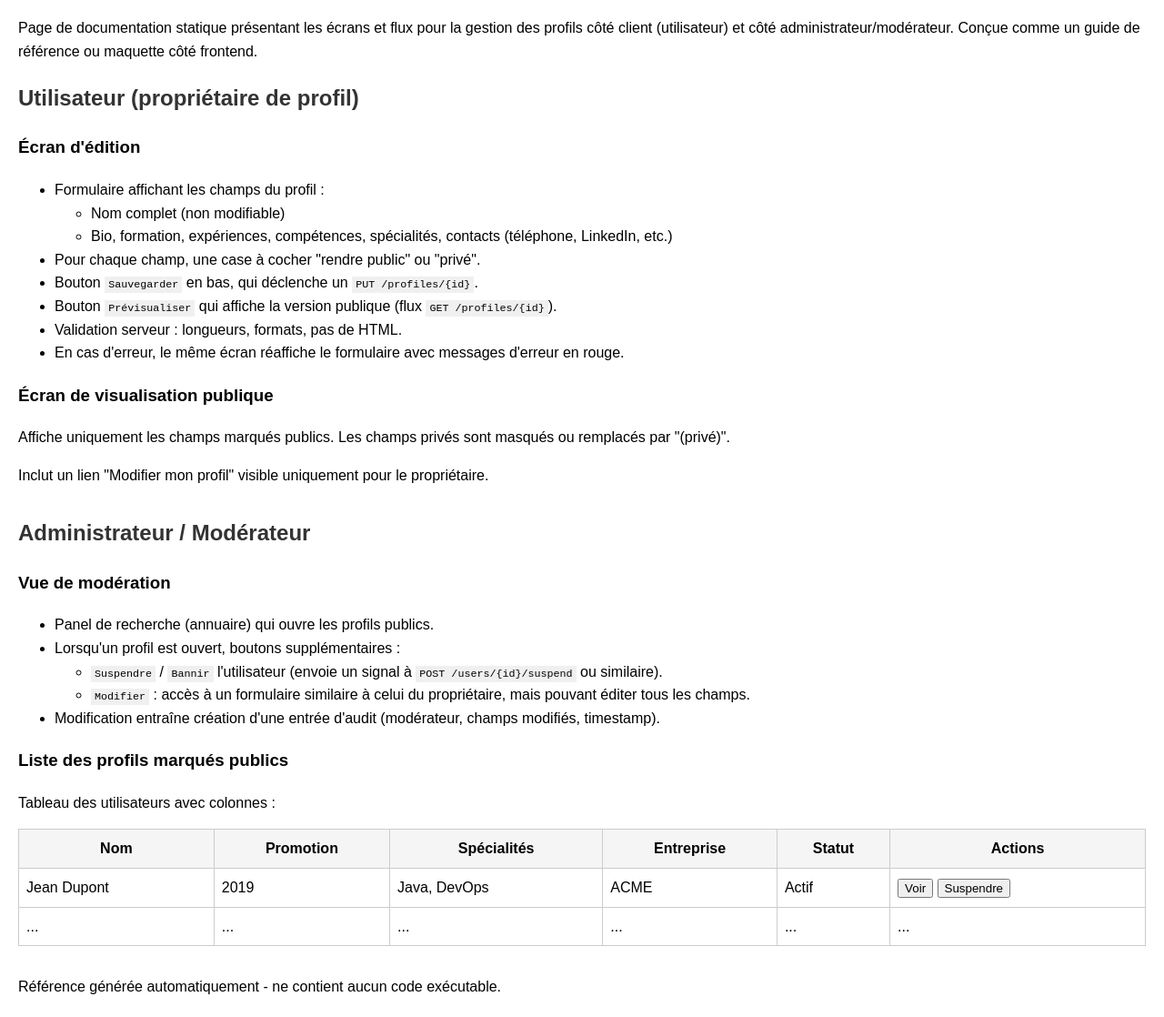
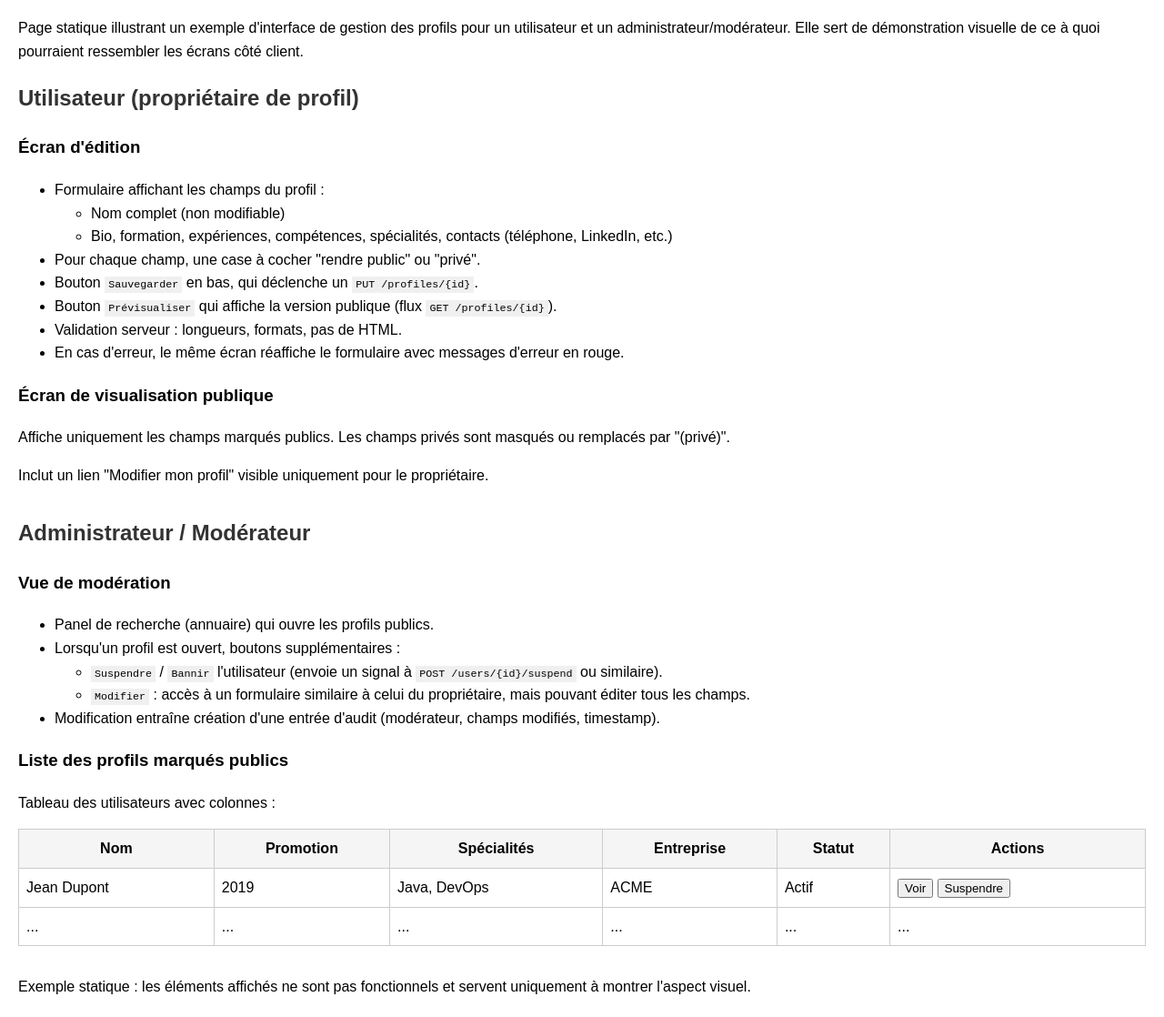
Before and after one commit to chekalls/chekalls.github.io, a plain HTML site: page reference.html in a window 1280 px wide. Shown: the part 76-1194 px from the top of the page at 91% size. Drawn offline with Linux system fonts and the light colour scheme.

Commit message:
Update reference page content for clarity and visual demonstration

```diff
--- a/reference.html
+++ b/reference.html
@@ -15,7 +15,7 @@
 </head>
 <body>
   <h1>Référence - Gestion des profils</h1>
-  <p>Page de documentation statique présentant les écrans et flux pour la gestion des profils côté client (utilisateur) et côté administrateur/modérateur. Conçue comme un guide de référence ou maquette côté frontend.</p>
+  <p>Page statique illustrant un exemple d'interface de gestion des profils pour un utilisateur et un administrateur/modérateur. Elle sert de démonstration visuelle de ce à quoi pourraient ressembler les écrans côté client.</p>
 
   <section id="user-profile">
     <h2>Utilisateur (propriétaire de profil)</h2>
@@ -61,7 +61,7 @@
   </section>
 
   <footer>
-    <p>Référence générée automatiquement - ne contient aucun code exécutable.</p>
+    <p>Exemple statique : les éléments affichés ne sont pas fonctionnels et servent uniquement à montrer l'aspect visuel.</p>
   </footer>
 </body>
 </html>
```
